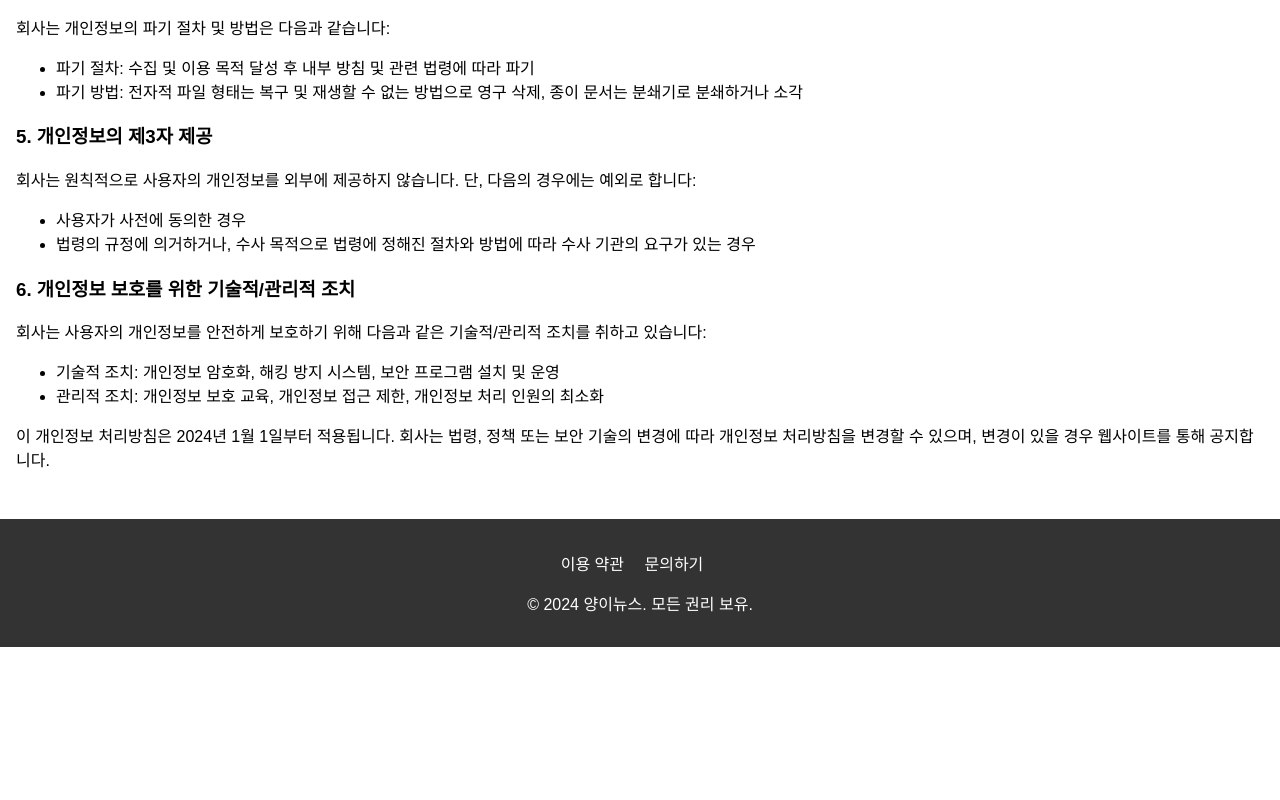
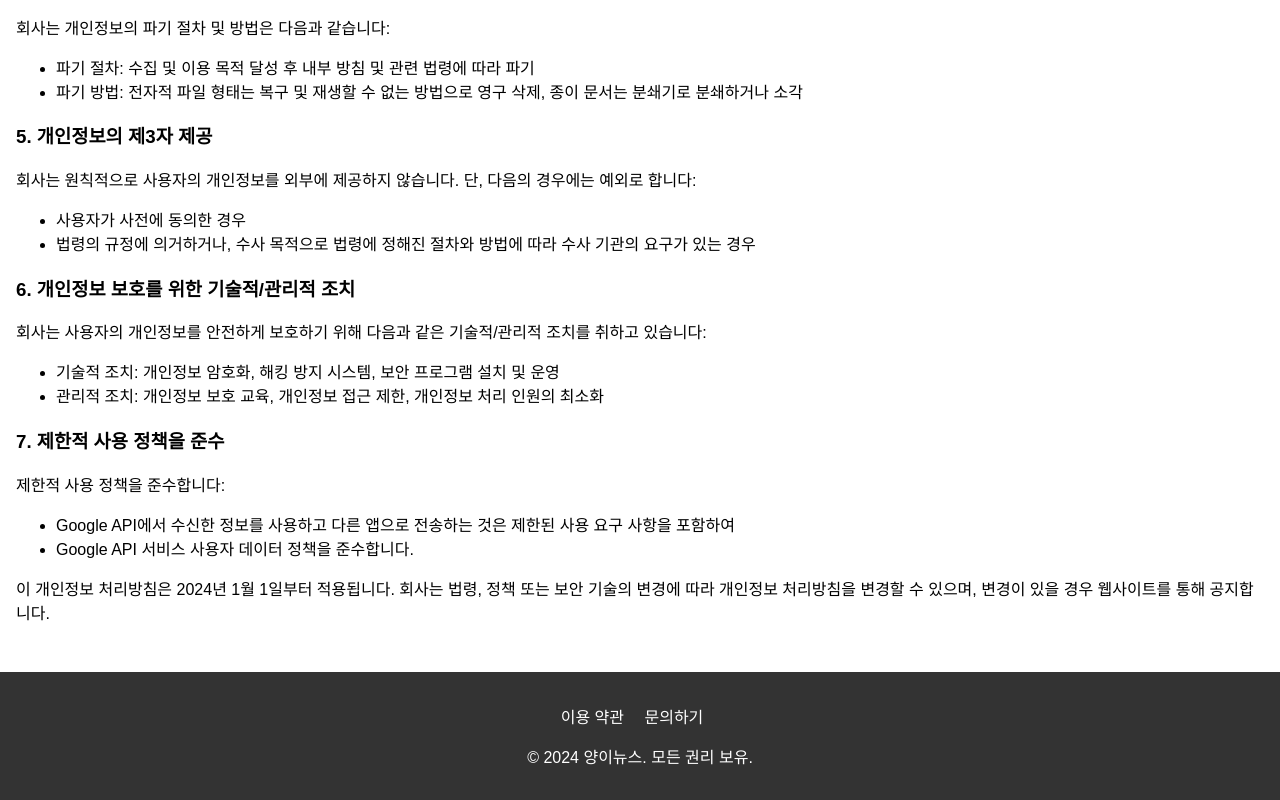
Before and after one commit to yangenew/yangenew.github.io, a plain HTML site: page privacy-policy.html in a window 1280 px wide. Shown: the part 876-1676 px from the top of the page. Before the commit the page ends 1523 px from the top, so only its background shows below. Drawn offline with Linux system fonts and the light colour scheme.

Commit message:
Update privacy-policy.html

```diff
--- a/privacy-policy.html
+++ b/privacy-policy.html
@@ -70,6 +70,13 @@
         <li>관리적 조치: 개인정보 보호 교육, 개인정보 접근 제한, 개인정보 처리 인원의 최소화</li>
     </ul>
 
+    <h3>7. 제한적 사용 정책을 준수</h3>
+    <p>제한적 사용 정책을 준수합니다:</p>
+    <ul>
+        <li>Google API에서 수신한 정보를 사용하고 다른 앱으로 전송하는 것은 제한된 사용 요구 사항을 포함하여</li>
+        <li>Google API 서비스 사용자 데이터 정책을 준수합니다.</li>
+    </ul>
+
     <p>이 개인정보 처리방침은 2024년 1월 1일부터 적용됩니다. 회사는 법령, 정책 또는 보안 기술의 변경에 따라 개인정보 처리방침을 변경할 수 있으며, 변경이 있을 경우 웹사이트를 통해 공지합니다.</p>
 </section>
 <footer>
```
